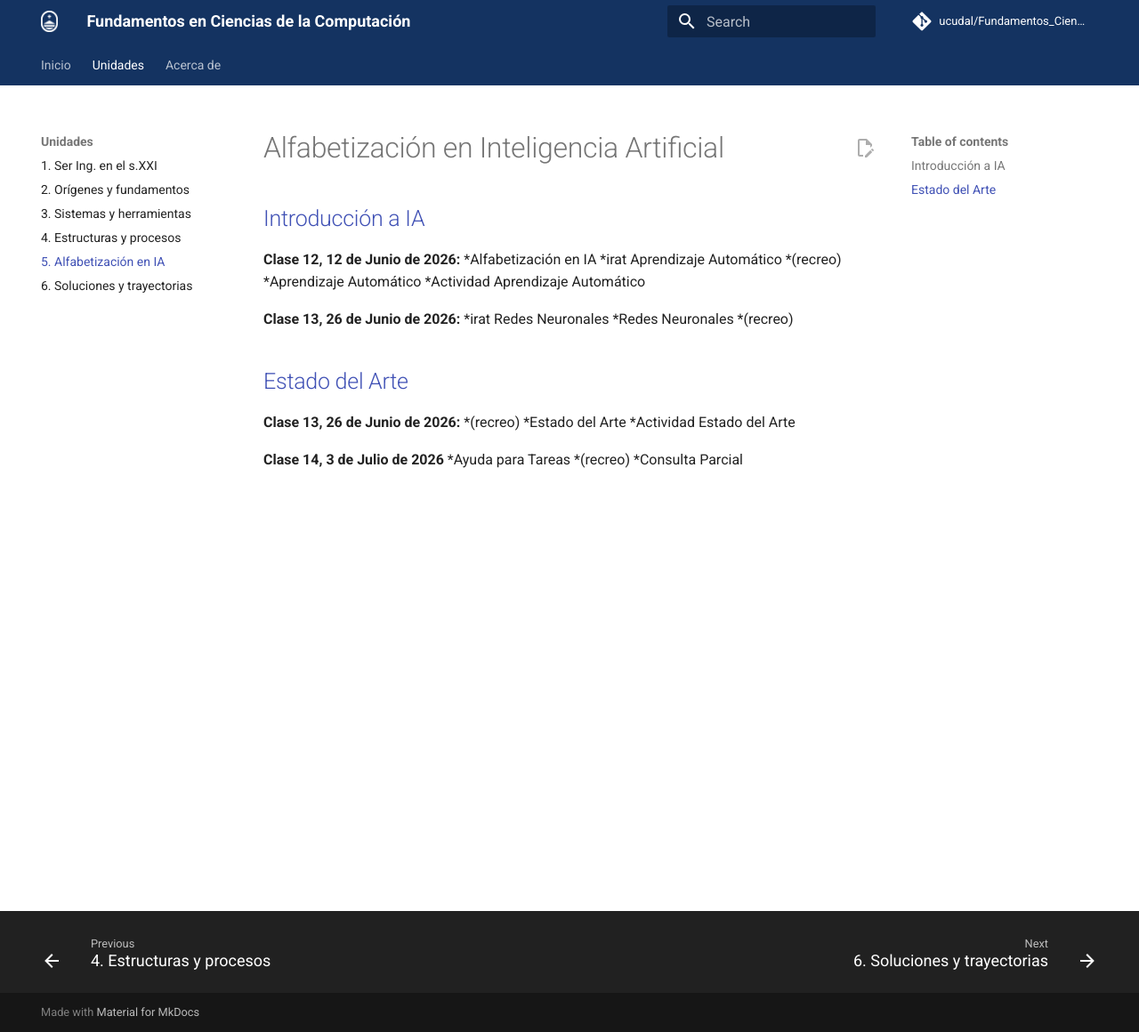
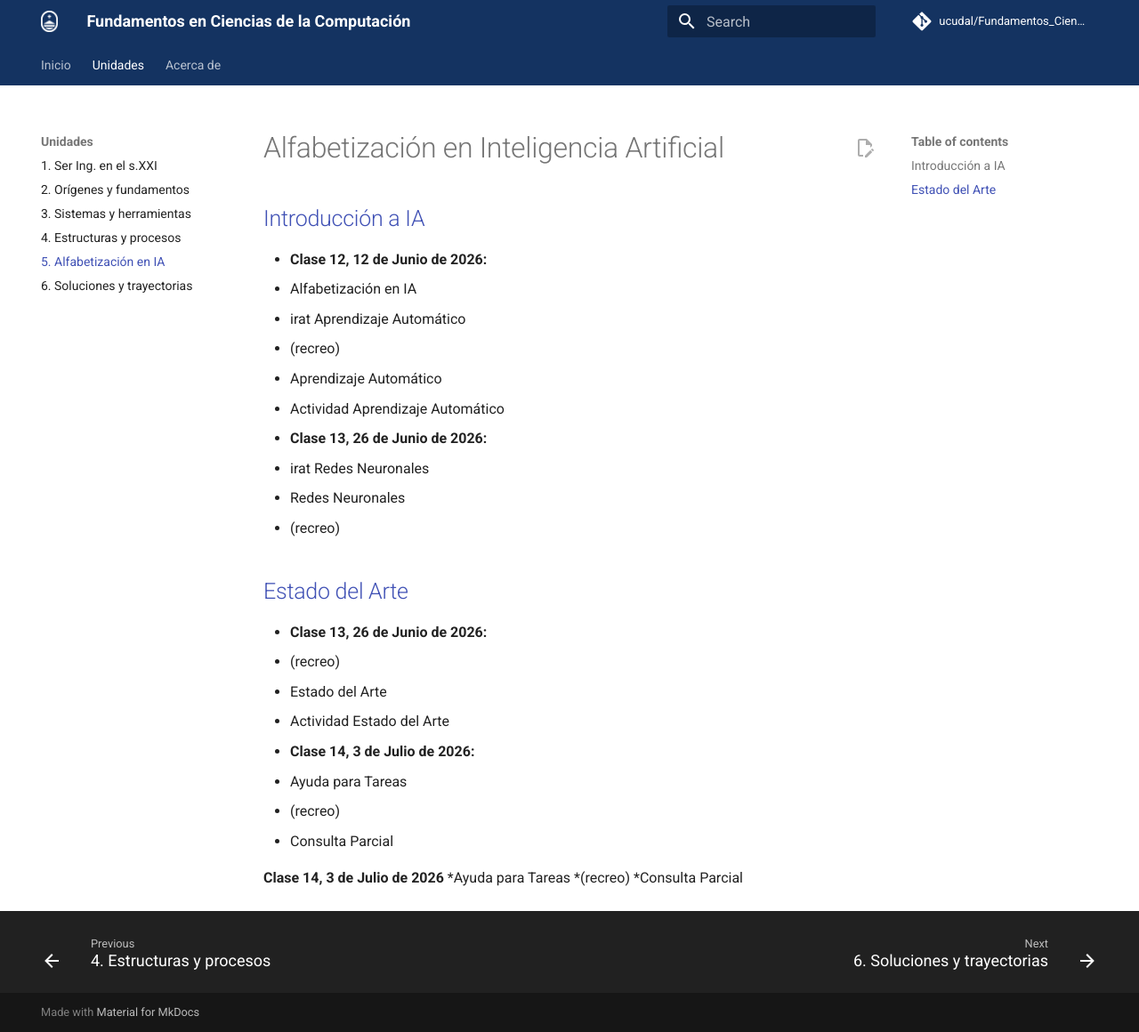
Before and after one commit to ucudal/Fundamentos_Ciencias_Computacion_Conceptos, an MkDocs documentation site: the page built from docs/unidad/5/readme.md, in a window 1280 px wide and 1160 px high. Shown: the whole window at 89% size. Built offline with MkDocs 1.6.1 and Material for MkDocs 9.7.7, drawn with Linux system fonts in a browser that asks for light colours; comment, search, counter and statistics services are not loaded.

Commit message:
chore: format class details for better readability

```diff
--- a/docs/unidad/5/readme.md
+++ b/docs/unidad/5/readme.md
@@ -2,24 +2,29 @@
 
 ## [Introducción a IA](Introducción/readme.md)
 
-**Clase 12, 12 de Junio de 2026:**
-*Alfabetización en IA
-*irat Aprendizaje Automático
-*(recreo)
-*Aprendizaje Automático
-*Actividad Aprendizaje Automático
+* **Clase 12, 12 de Junio de 2026:**
+  * Alfabetización en IA
+  * irat Aprendizaje Automático
+  * (recreo)
+  * Aprendizaje Automático
+  * Actividad Aprendizaje Automático
 
-**Clase 13, 26 de Junio de 2026:**
-*irat Redes Neuronales
-*Redes Neuronales
-*(recreo)
+* **Clase 13, 26 de Junio de 2026:**
+  * irat Redes Neuronales
+  * Redes Neuronales
+  * (recreo)
 
 ## [Estado del Arte](Actualidad/readme.md)
 
-**Clase 13, 26 de Junio de 2026:**
-*(recreo)
-*Estado del Arte
-*Actividad Estado del Arte
+* **Clase 13, 26 de Junio de 2026:**
+  * (recreo)
+  * Estado del Arte
+  * Actividad Estado del Arte
+
+* **Clase 14, 3 de Julio de 2026:**
+  * Ayuda para Tareas
+  * (recreo)
+  * Consulta Parcial
 
 **Clase 14, 3 de Julio de 2026**
 *Ayuda para Tareas
```
